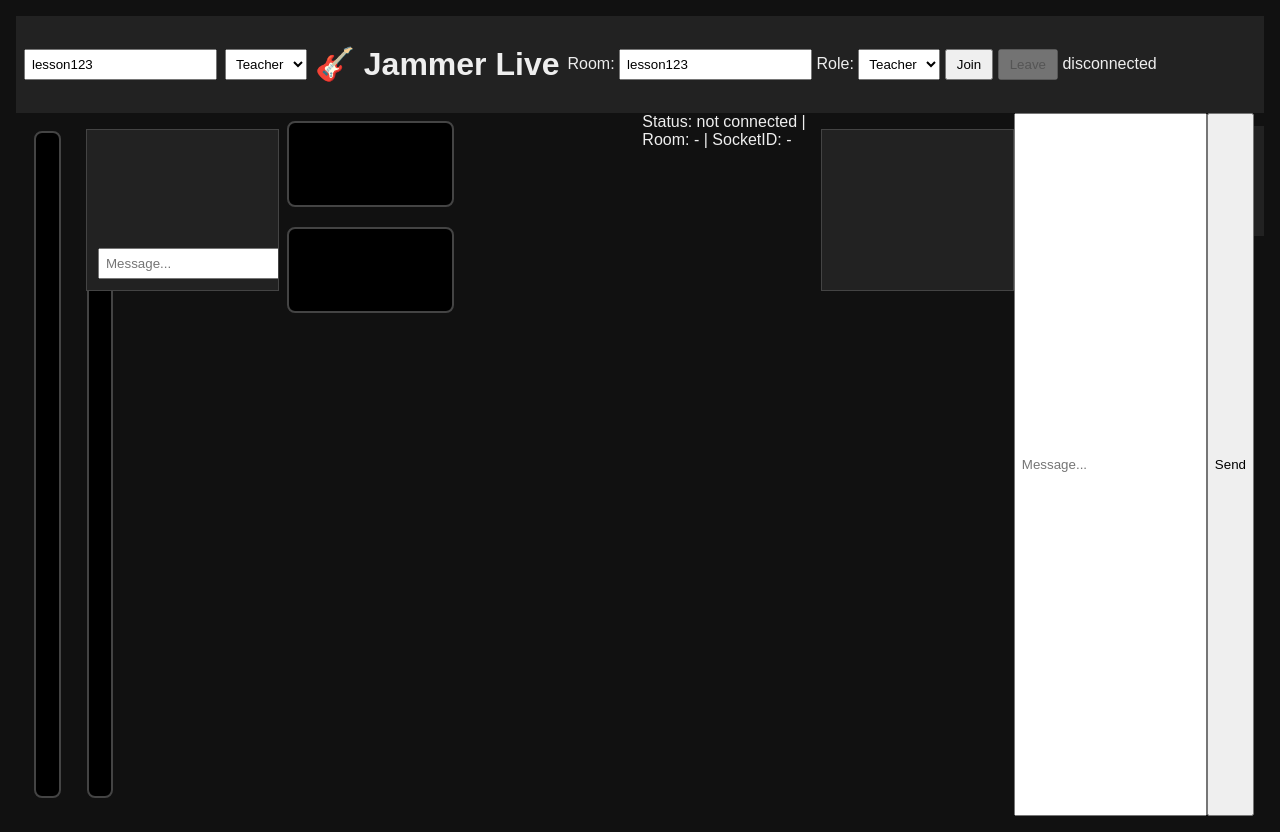
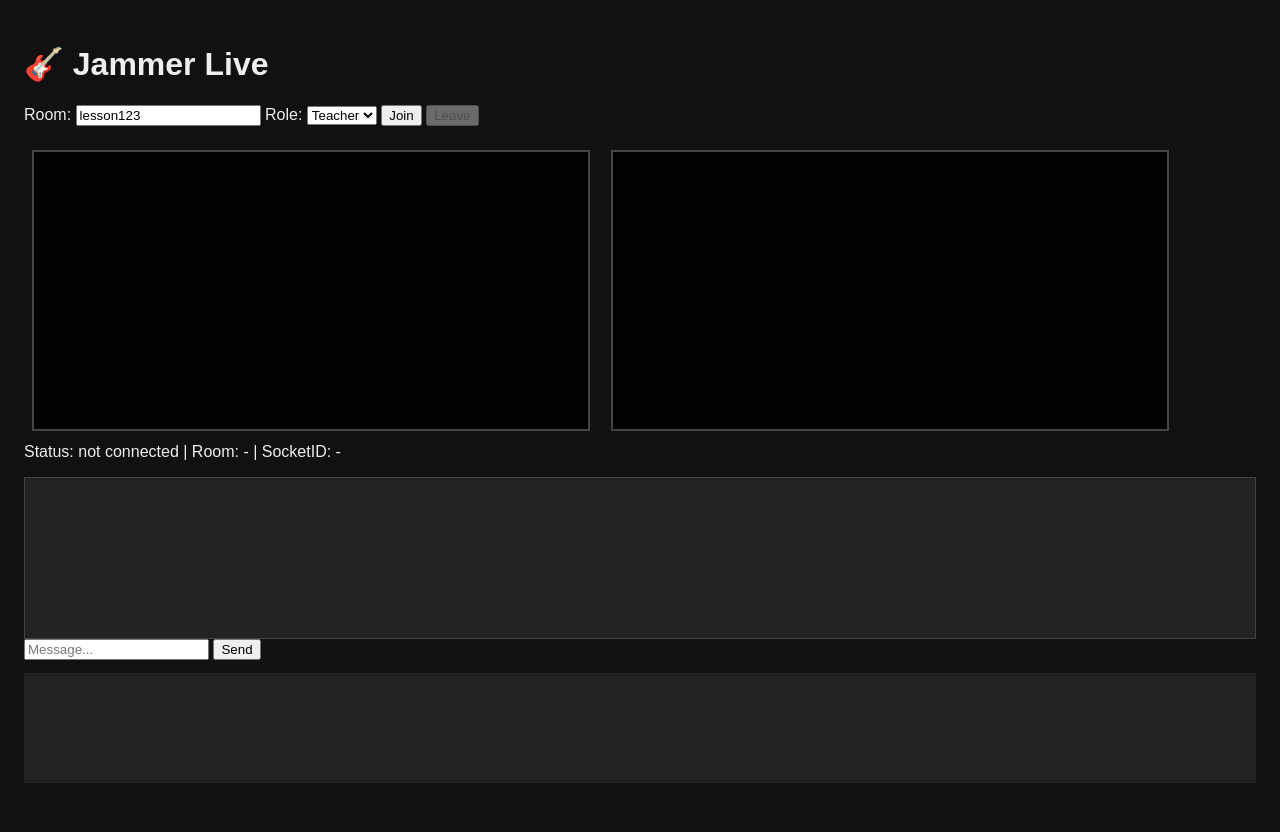
Before and after one commit to Proodoosser/jammer-live, a website: page public/index.html in a window 1280 px wide. After the commit the page ends 807 px from the top, so only its background shows below. Drawn offline with nearby package versions, Linux system fonts and the light colour scheme.

Commit message:
Update index.html

```diff
--- a/public/index.html
+++ b/public/index.html
@@ -1,27 +1,10 @@
 <!DOCTYPE html>
 <html lang="ru">
 <head>
-  <meta charset="utf-8" />
-  <meta name="viewport" content="width=device-width, initial-scale=1" />
-  <title>Jammer — Live</title>
   <meta charset="UTF-8" />
   <meta name="viewport" content="width=device-width, initial-scale=1.0"/>
   <title>Jammer Live</title>
   <style>
-    body { margin:0; font-family: sans-serif; background:#111; color:#eee; display:flex; flex-direction:column; height:100vh; }
-    header { padding:8px; background:#222; display:flex; gap:8px; align-items:center; }
-    header input, header select { padding:6px; }
-    header button { padding:6px 10px; cursor:pointer; }
-    #videos { flex:1; display:flex; gap:10px; padding:10px; }
-    video { background:#000; flex:1; border-radius:8px; }
-    #chat { width:320px; background:#181818; display:flex; flex-direction:column; }
-    #chatArea { flex:1; overflow:auto; padding:10px; }
-    .msg { margin:4px 0; }
-    .teacher { color:#2f80ed; }
-    .student { color:#4caf50; }
-    .system { color:#888; font-style:italic; }
-    #chatInput { display:flex; gap:6px; padding:6px; }
-    #chatInput input { flex:1; padding:6px; }
     body { font-family: sans-serif; padding: 1em; background: #111; color: #eee; }
     video { width: 45%; background: #000; margin: 0.5em; border: 2px solid #444; }
     #controls { margin: 1em 0; }
@@ -31,12 +14,6 @@
   </style>
 </head>
 <body>
-  <header>
-    <input id="roomId" value="lesson123" />
-    <select id="roleSelect">
-      <option value="teacher">Teacher</option>
-      <option value="student">Student</option>
-    </select>
   <h1>🎸 Jammer Live</h1>
 
   <div id="controls">
@@ -49,28 +26,13 @@
     </label>
     <button id="joinBtn">Join</button>
     <button id="leaveBtn" disabled>Leave</button>
-    <span id="status">disconnected</span>
-  </header>
   </div>
 
-  <div style="flex:1; display:flex; overflow:hidden;">
-    <div id="videos">
-      <video id="localVideo" autoplay playsinline muted></video>
-      <video id="remoteVideo" autoplay playsinline></video>
-    </div>
-    <div id="chat">
-      <div id="chatArea"></div>
-      <div id="chatInput">
-        <input id="chatMsg" placeholder="Message..." />
-        <button id="sendBtn">Send</button>
-      </div>
-    </div>
   <div>
     <video id="localVideo" autoplay playsinline muted></video>
     <video id="remoteVideo" autoplay playsinline></video>
   </div>
 
-  <script src="/socket.io/socket.io.js"></script>
   <div>Status: <span id="status">not connected</span> | Room: <span id="showRoom">-</span> | SocketID: <span id="socketId">-</span></div>
 
   <div id="chat"></div>
```
